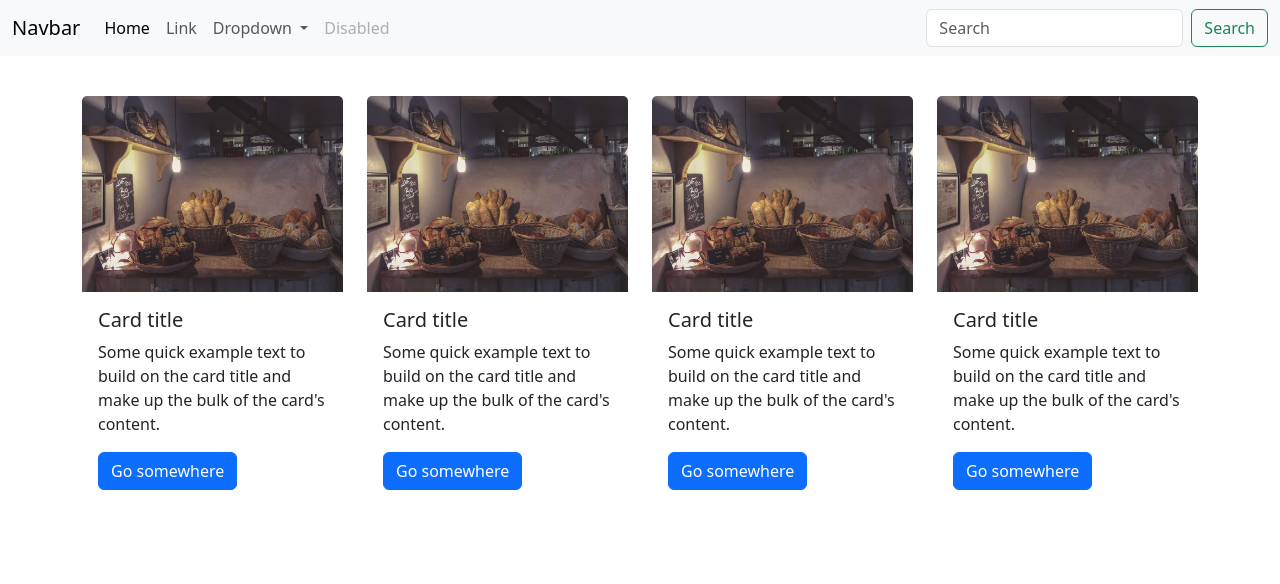
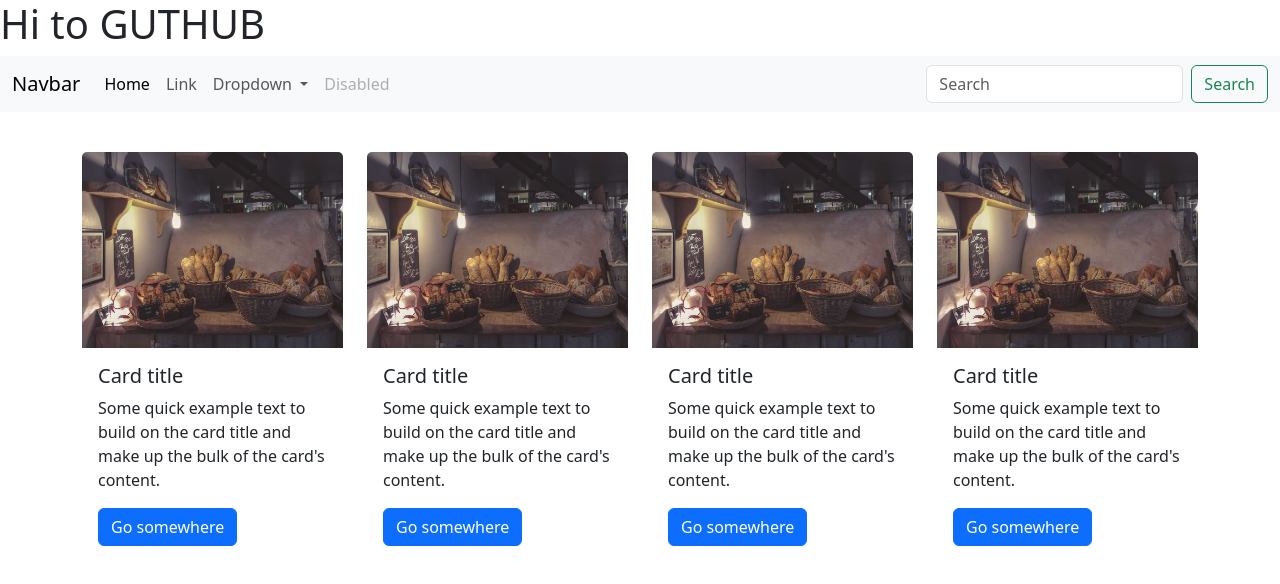
Before and after one commit to lamiaa8/kvn, a plain HTML site: page index.html in a window 1280 px wide. Drawn offline with nearby package versions, Linux system fonts and the light colour scheme.

Commit message:
Update index.html
;ldf;

```diff
--- a/index.html
+++ b/index.html
@@ -11,6 +11,9 @@
 
 </head>
 <body>
+
+
+    <h1 > Hi to GUTHUB</h1>
 
 
     <nav class="navbar navbar-expand-lg bg-body-tertiary">
```
